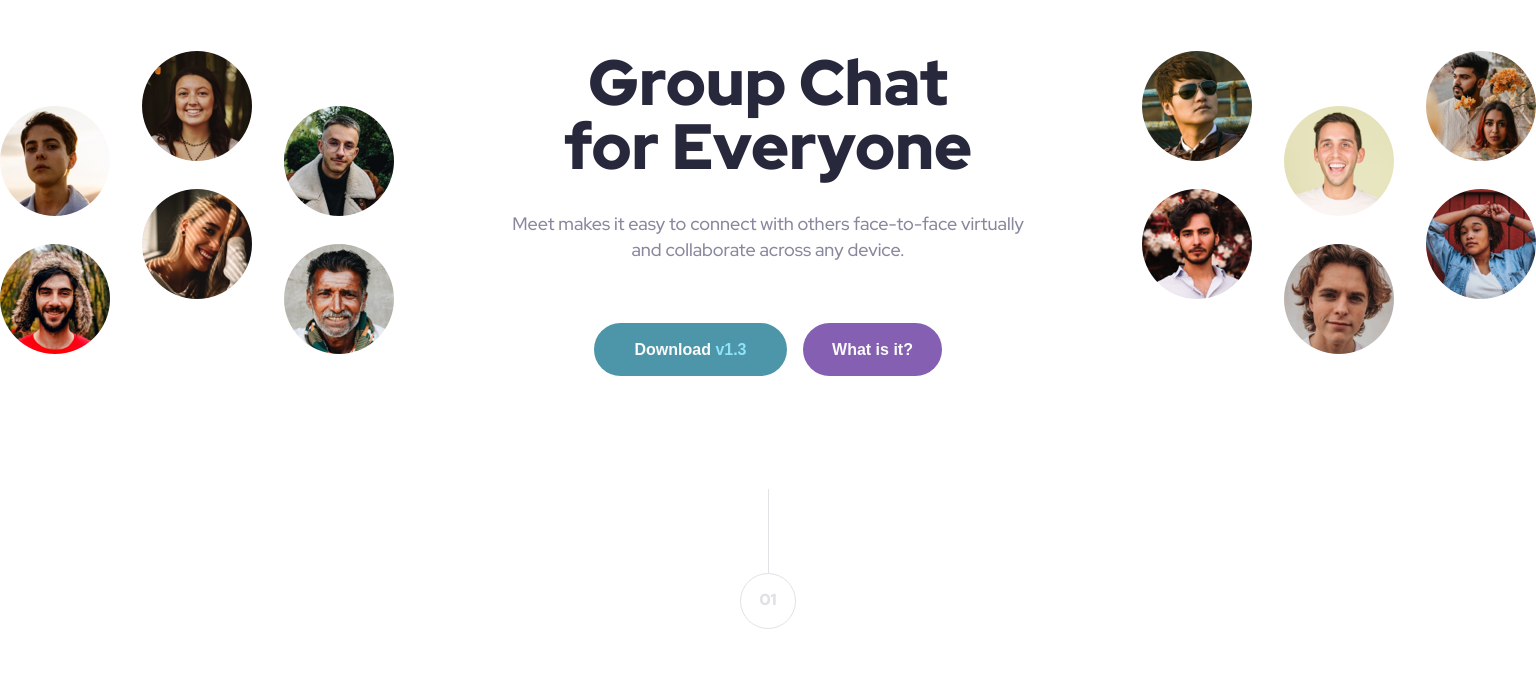
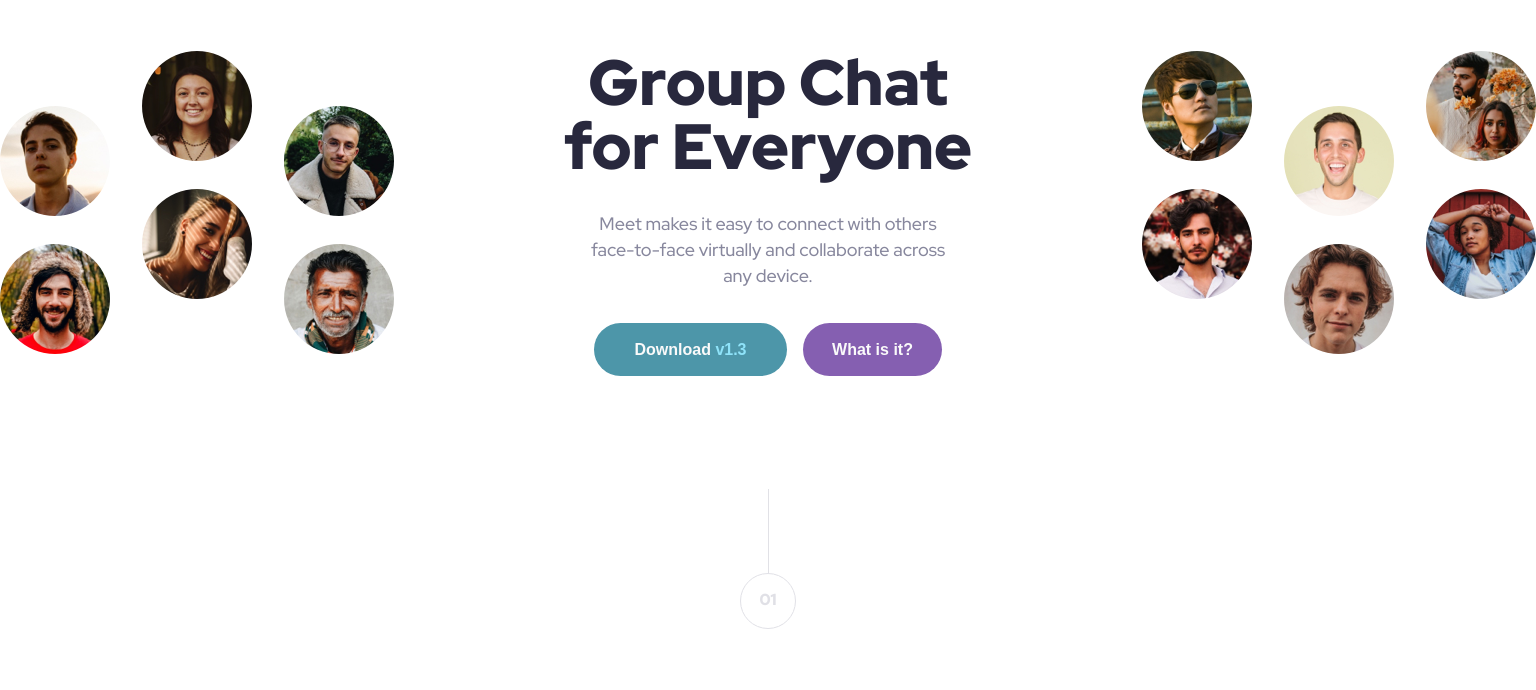
Before and after one commit to SJ-Nosrat/meet-landing-page, a plain HTML site: page meet-landing-page-codebase/index.html in a window 1536 px wide. Shown: the part 79-769 px from the top of the page. Drawn offline with Linux system fonts and the light colour scheme.

Commit message:
modified the intro-container for larger desktop screen sizes

```diff
--- a/meet-landing-page-codebase/css/main.css
+++ b/meet-landing-page-codebase/css/main.css
@@ -423,7 +423,7 @@ footer {
     }
 
     .intro-container {
-        grid-template-columns: repeat(3, minmax(24rem, 1fr)) ;
+        grid-template-columns: minmax(24rem, 1.5fr) minmax(24rem, 1fr) minmax(24rem, 1.5fr) ;
         grid-template-rows: 10rem 3.5rem 3.5rem 3.5rem;
         grid-template-areas:
             "hero-left main-content hero-right"
```
